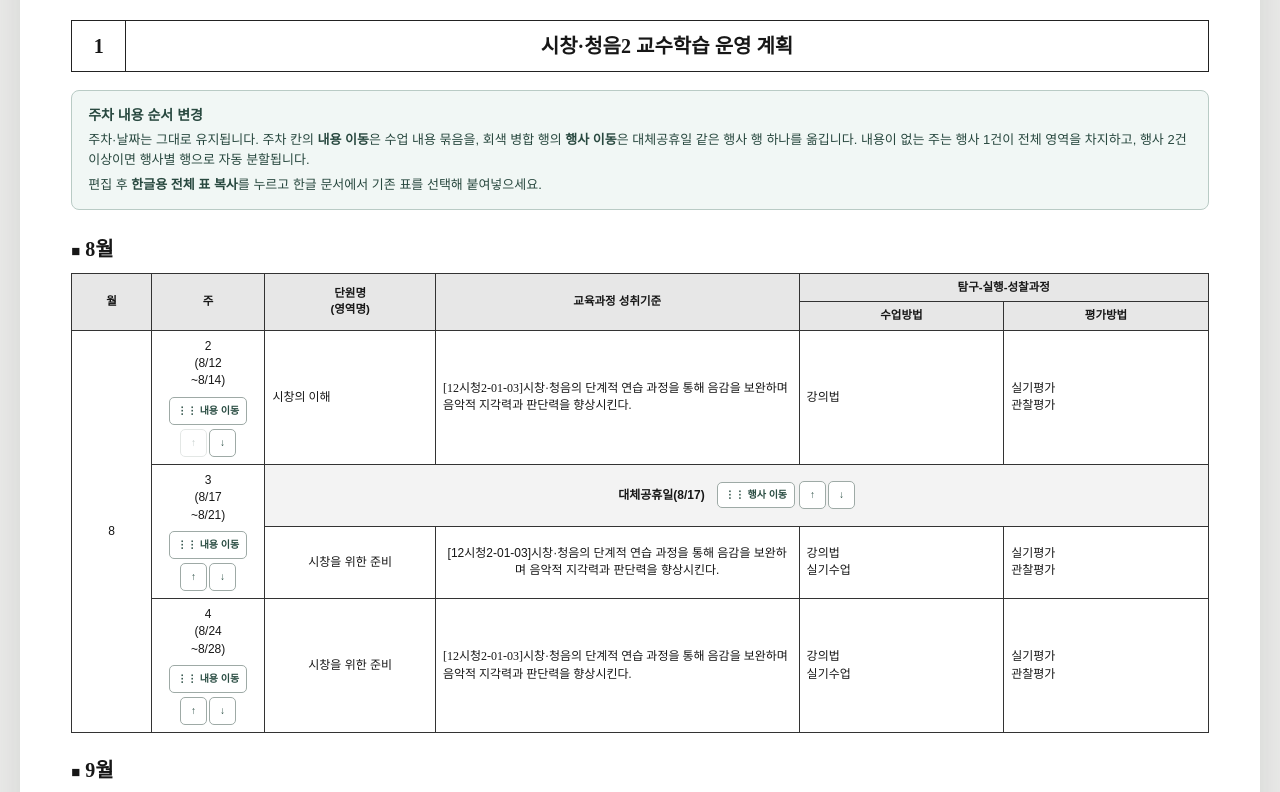
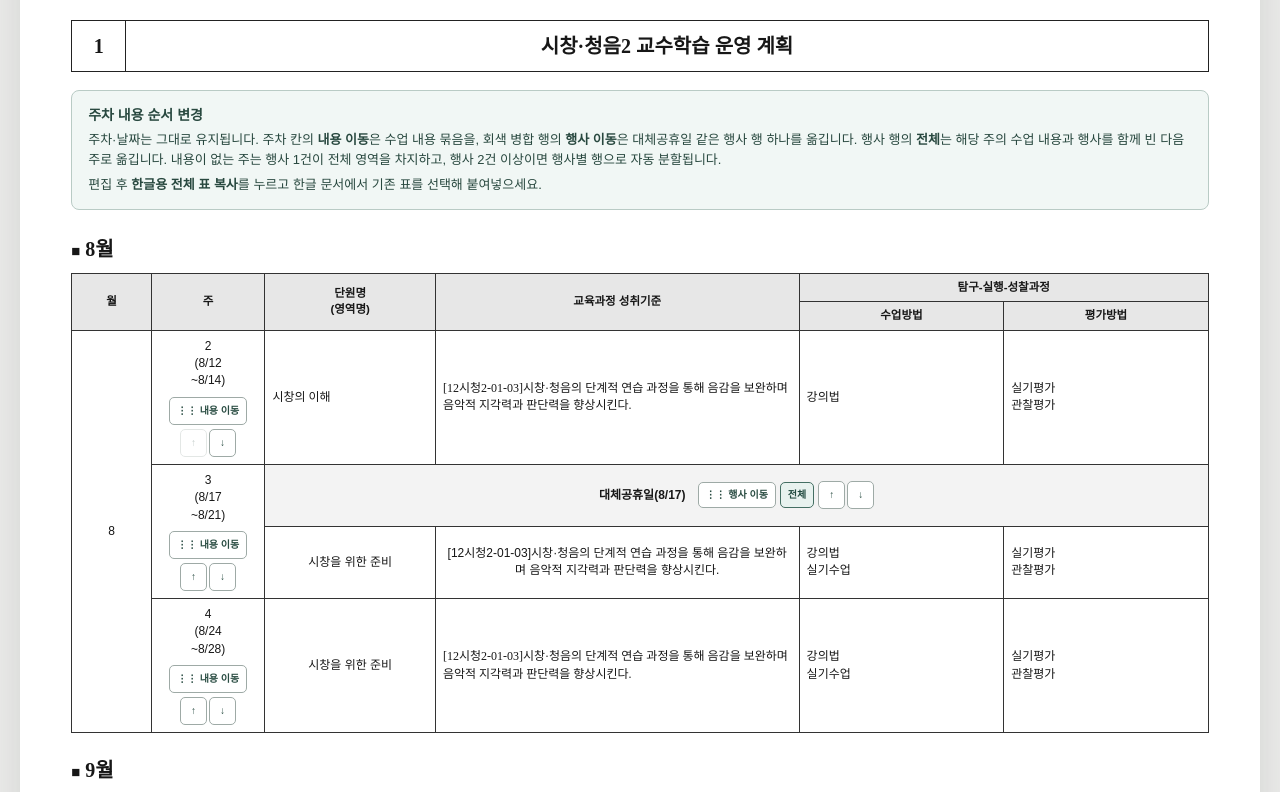
Before and after one commit to lallafm1984/lotto-web, a Next.js app: page /teaching-plan in a window 1280 px wide. Shown: the part 460-1252 px from the top of the page. Built offline with nearby package versions, Linux system fonts and the light colour scheme.

Commit message:
Move complete teaching weeks into empty slots

```diff
--- a/app/teaching-plan/plan-viewer.tsx
+++ b/app/teaching-plan/plan-viewer.tsx
@@ -390,6 +390,42 @@ export function PlanViewer() {
     if (target) moveEventToSlot(slotId, eventIndex, target.id);
   };
 
+  const moveWholeWeekToNext = (sourceSlotId: string) => {
+    const sourceIndex = slots.findIndex((slot) => slot.id === sourceSlotId);
+    const targetSlot = slots[sourceIndex + 1];
+    if (sourceIndex < 0 || !targetSlot) {
+      setCopyStatus("마지막 주차는 다음 주로 전체 이동할 수 없습니다.");
+      return;
+    }
+
+    const sourcePayload = payloadBySlot.get(sourceSlotId) ?? slots[sourceIndex].payload;
+    const targetPayload = payloadBySlot.get(targetSlot.id) ?? targetSlot.payload;
+    const sourceEvents = eventsBySlot.get(sourceSlotId) ?? [];
+    const targetEvents = eventsBySlot.get(targetSlot.id) ?? [];
+    if (!payloadIsEmpty(targetPayload) || targetEvents.length > 0) {
+      setCopyStatus("다음 주에 일정이 있어 전체 이동하지 않았습니다. 다음 주를 먼저 비워 주세요.");
+      return;
+    }
+
+    if (!payloadIsEmpty(sourcePayload)) {
+      const nextOrder = [...activeOrder];
+      [nextOrder[sourceIndex], nextOrder[sourceIndex + 1]] = [
+        nextOrder[sourceIndex + 1],
+        nextOrder[sourceIndex],
+      ];
+      setOrders((current) => ({ ...current, [subject.id]: nextOrder }));
+    }
+
+    const nextLayout = Object.fromEntries(slots.map((slot) => [
+      slot.id,
+      [...(eventsBySlot.get(slot.id) ?? [])],
+    ]));
+    nextLayout[sourceSlotId] = [];
+    nextLayout[targetSlot.id] = [...sourceEvents];
+    setEventLayouts((current) => ({ ...current, [subject.id]: nextLayout }));
+    setCopyStatus("해당 주의 전체 일정을 빈 다음 주로 이동했습니다.");
+  };
+
   const resetSubject = () => {
     setOrders((current) => {
       const next = { ...current };
@@ -499,7 +535,7 @@ export function PlanViewer() {
 
         <aside className={styles.editGuide}>
           <strong>주차 내용 순서 변경</strong>
-          <p>주차·날짜는 그대로 유지됩니다. 주차 칸의 <b>내용 이동</b>은 수업 내용 묶음을, 회색 병합 행의 <b>행사 이동</b>은 대체공휴일 같은 행사 행 하나를 옮깁니다. 내용이 없는 주는 행사 1건이 전체 영역을 차지하고, 행사 2건 이상이면 행사별 행으로 자동 분할됩니다.</p>
+          <p>주차·날짜는 그대로 유지됩니다. 주차 칸의 <b>내용 이동</b>은 수업 내용 묶음을, 회색 병합 행의 <b>행사 이동</b>은 대체공휴일 같은 행사 행 하나를 옮깁니다. 행사 행의 <b>전체</b>는 해당 주의 수업 내용과 행사를 함께 빈 다음 주로 옮깁니다. 내용이 없는 주는 행사 1건이 전체 영역을 차지하고, 행사 2건 이상이면 행사별 행으로 자동 분할됩니다.</p>
           <p>편집 후 <b>한글용 전체 표 복사</b>를 누르고 한글 문서에서 기존 표를 선택해 붙여넣으세요.</p>
         </aside>
 
@@ -631,6 +667,16 @@ export function PlanViewer() {
                                     >
                                       ⋮⋮ 행사 이동
                                     </button>
+                                    {eventIndex === 0 ? (
+                                      <button
+                                        type="button"
+                                        className={styles.wholeMoveButton}
+                                        onClick={() => moveWholeWeekToNext(week.id)}
+                                        aria-label={`${week.week.replace(/\n/g, " ")} 전체 일정을 다음 주로 이동`}
+                                      >
+                                        전체
+                                      </button>
+                                    ) : null}
                                     <span className={styles.arrowTools}>
                                       <button type="button" disabled={slotIndex === 0} onClick={() => moveEvent(week.id, eventIndex, -1)} aria-label={`${eventText} 행사 행을 이전 주차로 이동`}>↑</button>
                                       <button type="button" disabled={slotIndex === slots.length - 1} onClick={() => moveEvent(week.id, eventIndex, 1)} aria-label={`${eventText} 행사 행을 다음 주차로 이동`}>↓</button>
--- a/app/teaching-plan/teaching-plan.module.css
+++ b/app/teaching-plan/teaching-plan.module.css
@@ -350,6 +350,7 @@
 }
 
 .dragHandle,
+.wholeMoveButton,
 .arrowTools button {
   border: 1px solid #9eaaa6;
   border-radius: 5px;
@@ -435,6 +436,15 @@
 
 .eventTools .dragHandle {
   min-height: 26px;
+}
+
+.wholeMoveButton {
+  min-height: 26px;
+  border-color: #446f63;
+  background: #e8f2ef;
+  padding: 0 7px;
+  color: #214a3f;
+  cursor: pointer;
 }
 
 .notice {
@@ -574,6 +584,12 @@
     min-height: 22px;
   }
 
+  .wholeMoveButton {
+    min-height: 22px;
+    padding: 0 4px;
+    font-size: 8px;
+  }
+
   .footer {
     width: calc(100% - 40px);
   }
```
